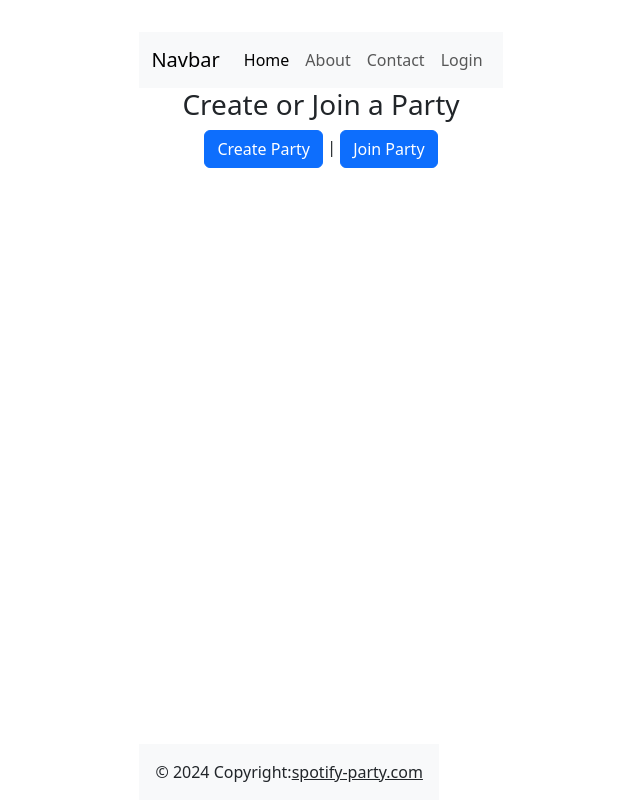
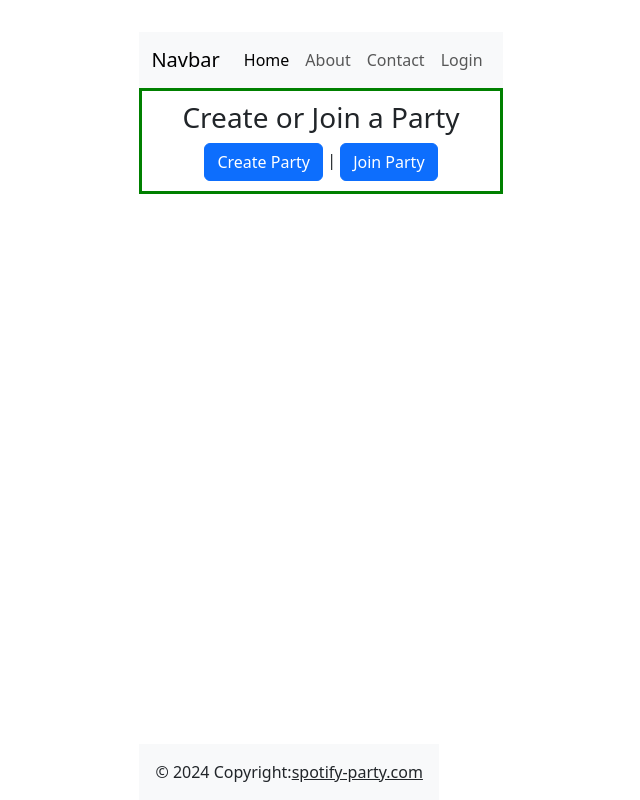
Before and after one commit to jamdlaw/spotify-party, a React (Vite) app in the folder spotify-party/: page / in a window 1280 px wide. Shown: the whole page, without its empty margins (319-959 px from the left). Built offline with nearby package versions, Linux system fonts and the light colour scheme.

Commit message:
added border and padding

```diff
--- a/spotify-party/src/App.css
+++ b/spotify-party/src/App.css
@@ -54,3 +54,8 @@ nav
 footer{
   bottom:0;
 }
+
+.content-wrapper{
+  border: 3px solid green;
+  padding: 10px;
+}
```
